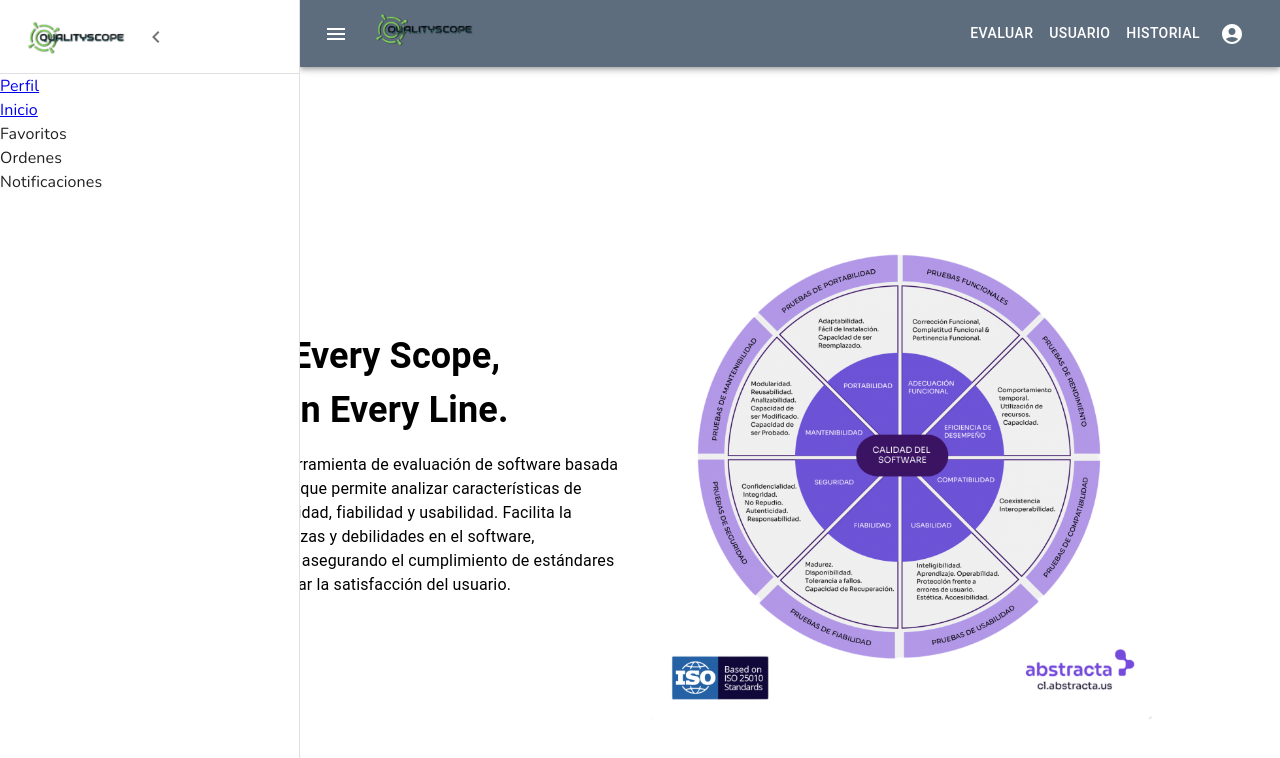
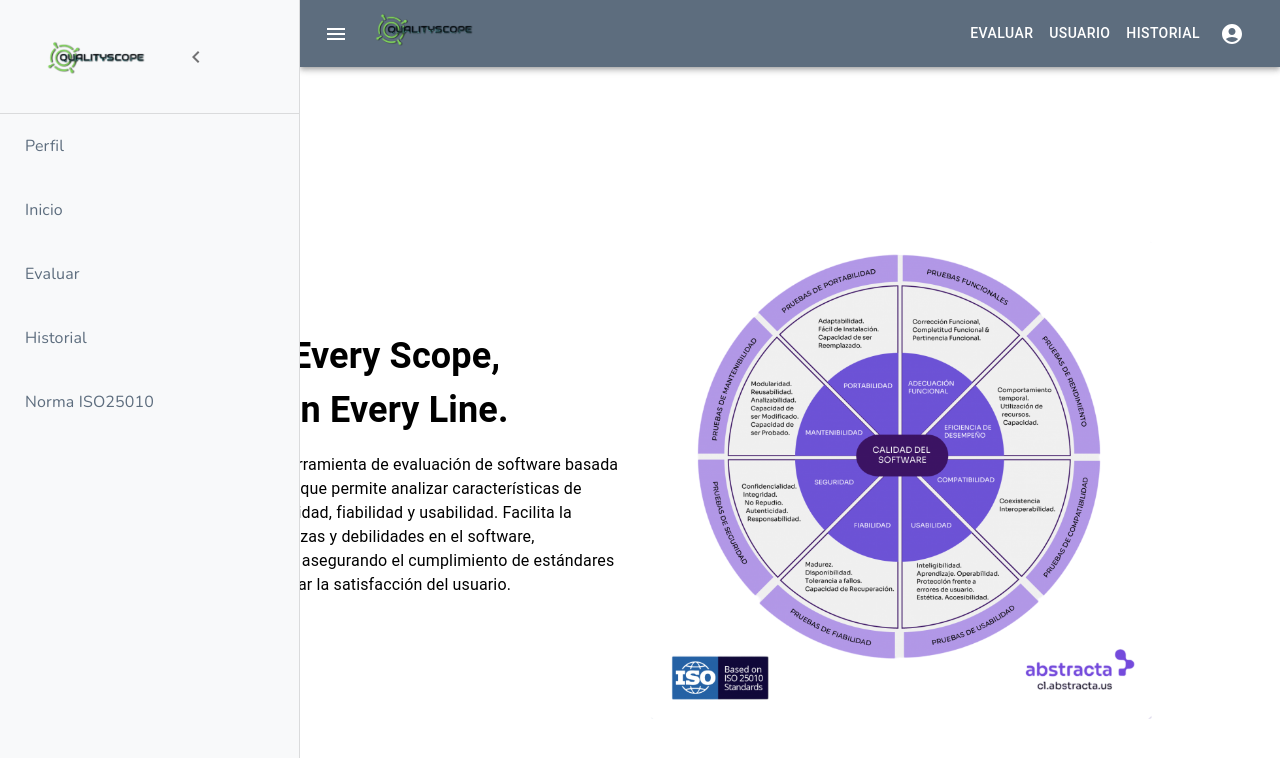
Before and after one commit to ASAT33/calidad-front, a React (Vite) app: page / in a window 1280 px wide. Both pictures are taken after a click on the icon 36 px from the left and 33 px from the top of the page. Shown: the top 758 px of the page. Built offline with nearby package versions, Linux system fonts and the light colour scheme.

Commit message:
SideBar (Arreglado)

```diff
--- a/src/App.jsx
+++ b/src/App.jsx
@@ -26,13 +26,13 @@ function App() {
 
         <Routes>
           <Route path="/" element={<Home />}></Route>
-          <Route path="/enviar" element={<SubmitProject />} />
-         { /*<Route path="/enviar" element={<PrivateRoute requiredRole="user"> <SubmitProject /></PrivateRoute>} />*/}
+         { <Route path="/enviar" element={<PrivateRoute requiredRole="user"> <SubmitProject /></PrivateRoute>} />}
           <Route path="/evaluar" element={<PrivateRoute requiredRole="evaluator"> <PageEvaluator /></PrivateRoute>} />
           <Route path="/evaluar/:id" element={<PrivateRoute requiredRole="evaluator"> <EvaluationForm /></PrivateRoute>} />
           <Route path="/historial" element={<PrivateRoute requiredRole="evaluator"> <EvaluationHistory /></PrivateRoute>} />
           <Route path="/perfil" element={<PrivateRoute requiredRole="evaluator"> <EvaluationHistory /></PrivateRoute>} />
           <Route path="/perfil" element={<PrivateRoute requiredRole="user"> <EvaluationHistory /></PrivateRoute>} />
+
         </Routes>
       </BrowserRouter>
     </>
--- a/src/components/Header.css
+++ b/src/components/Header.css
@@ -98,3 +98,61 @@
   font-optical-sizing: auto;
   font-weight: 100;
 }
+
+/* Header.css */
+.sidebar-links {
+    display: flex;
+    align-items: center;
+    padding: 10px 15px;
+    text-decoration: none;
+    color: #5d6d7e;
+    font-size: 16px;
+    font-weight: 500;
+    transition: background-color 0.3s ease, color 0.3s ease;
+  }
+
+  .sidebar-links:hover {
+    background-color: #f1f1f1;
+    color: #2c3e50;
+  }
+
+  .menu-item {
+    margin: 10px 0;
+  }
+
+  .menu-item i.icon {
+    margin-right: 10px;
+    color: #5d6d7e;
+    font-size: 20px;
+  }
+
+  .sidebar-links.active {
+    background-color: #e8e8e8;
+    color: #2c3e50;
+    border-left: 4px solid #3498db;
+  }
+
+  .sidebar-links i {
+    color: inherit;
+  }
+
+  .divlogo {
+    display: flex;
+    justify-content: center;
+    align-items: center;
+    padding: 20px;
+  }
+
+  .MuiDrawer-paper {
+    background-color: #f8f9fa;
+    box-shadow: 0px 4px 10px rgba(0, 0, 0, 0.1);
+  }
+
+  .MuiDrawer-paper .menu-item i {
+    color: #2c3e50;
+  }
+
+  .MuiDrawer-paper .menu-item span {
+    font-size: 16px;
+    color: #5d6d7e;
+  }
--- a/src/components/Header.jsx
+++ b/src/components/Header.jsx
@@ -1,4 +1,3 @@
-// src/components/Header.jsx
 import React, { useState } from "react";
 import { useNavigate, Link } from "react-router-dom";
 import { styled, useTheme } from "@mui/material/styles";
@@ -70,10 +69,6 @@ const DrawerHeader = styled("div")(({ theme }) => ({
 
 const navItems = [
   { label: "Evaluar", path: "/evaluar" },
-  //{ label: "Norma ISO/IEC 25010", href: "https://iso25000.com/index.php/normas-iso-25000/iso-25010" },
- // { label: "Ayuda", path: "/" },
-  //{ label: "Idioma", path: "/" }, // Updated
- // { label: "Certificaciones", path: "/" },
   { label: "Usuario", path: "/enviar" },
   { label: "Historial", path: "/historial" },
 ];
@@ -108,7 +103,7 @@ function Header({ onLocationChange }) {
   };
 
   const handleLogout = () => {
-    logout(navigate); // This will clear the JWT and redirect
+    logout(navigate);
     handleClose();
   };
 
@@ -155,23 +150,6 @@ function Header({ onLocationChange }) {
           </Typography>
 
           {navItems.map((item) => (
-            item.href ? (
-              <Button
-                key={item.label}
-                sx={{ color: "#fff" }}
-                onClick={() => window.open(item.href, "_blank")}
-              >
-                {item.label}
-              </Button>
-            ) : item.label === "Idioma" ? (
-              <Button
-                key={item.label}
-                sx={{ color: "#fff" }}
-                onClick={handleLanguageMenuOpen}
-              >
-                {item.label}
-              </Button>
-            ) : (
             <Button
               key={item.label}
               sx={{ color: "#fff" }}
@@ -179,7 +157,6 @@ function Header({ onLocationChange }) {
             >
               {item.label}
             </Button>
-            )
           ))}
 
           <IconButton
@@ -235,6 +212,7 @@ function Header({ onLocationChange }) {
           "& .MuiDrawer-paper": {
             width: drawerWidth,
             boxSizing: "border-box",
+            backgroundColor: "#f8f9fa", // Fondo claro para el sidebar
           },
         }}
         variant="persistent"
@@ -246,11 +224,7 @@ function Header({ onLocationChange }) {
             <img src={logo} className="logo" alt="logo" />
           </div>
           <IconButton onClick={handleDrawerClose}>
-            {theme.direction === "ltr" ? (
-              <ChevronLeftIcon />
-            ) : (
-              <ChevronRightIcon />
-            )}
+            {theme.direction === "ltr" ? <ChevronLeftIcon /> : <ChevronRightIcon />}
           </IconButton>
         </DrawerHeader>
         <Divider />
@@ -267,17 +241,26 @@ function Header({ onLocationChange }) {
           </Link>
         </div>
         <div className="menu-item">
-          <i className="icon favorites-icon"></i>
-          <span>Favoritos</span>
+          <Link to="/enviar" className="sidebar-links">
+            <i className="icon home-icon"></i>
+            Evaluar
+          </Link>
         </div>
+
         <div className="menu-item">
-          <i className="icon orders-icon"></i>
-          <span>Ordenes</span>
+          <Link to="/Historial" className="sidebar-links">
+            <i className="icon home-icon"></i>
+            Historial
+          </Link>
         </div>
+
         <div className="menu-item">
-          <i className="icon notifications-icon"></i>
-          <span>Notificaciones</span>
+          <Link to="/Iso" className="sidebar-links">
+            <i className="icon home-icon"></i>
+            Norma ISO25010
+          </Link>
         </div>
+
       </MuiDrawer>
       <Main style={{ padding: "0px" }} open={open}>
         <DrawerHeader />
```
Lines whose indentation alone changed are shown as unchanged.
